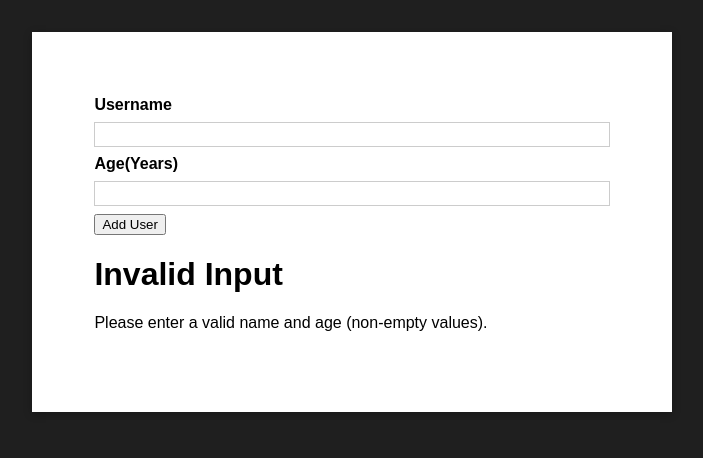
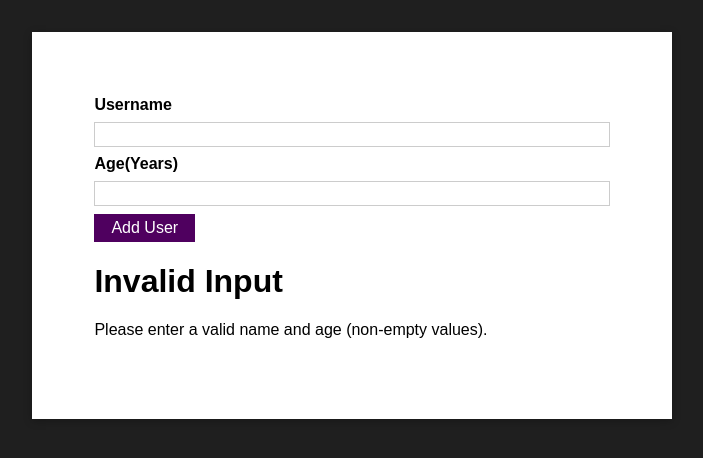
Before and after one commit to varje/01-starting-project-21, a React (Create React App) app: page / in a window 1280 px wide. Shown: the top 458 px of the page, without its empty margins (288-991 px from the left). Built offline with nearby package versions, Linux system fonts and the light colour scheme.

Commit message:
separate button component

```diff
--- a/src/components/UI/Button.js
+++ b/src/components/UI/Button.js
@@ -0,0 +1,11 @@
+import classes from './Button.module.css';
+
+function Button() {
+  return (
+    <button type="submit" className={classes.button}>
+      Add User
+    </button>
+  );
+}
+
+export default Button;
--- /dev/null
+++ b/src/components/UI/Button.module.css
@@ -0,0 +1,18 @@
+.button {
+  font: inherit;
+  border: 1px solid #4f005f;
+  background: #4f005f;
+  color: white;
+  padding: 0.25rem 1rem;
+  cursor: pointer;
+}
+
+.button:hover,
+.button:active {
+  background: #741188;
+  border-color: #741188;
+}
+
+.button:focus {
+  outline: none;
+}
--- a/src/components/Users/AddUser.js
+++ b/src/components/Users/AddUser.js
@@ -1,6 +1,7 @@
 import { useState } from 'react';
 import classes from './AddUser.module.css';
 import ErrorModal from '../ErrorModal';
+import Button from '../UI/Button';
 
 function AddUser(props) {
   const [user, setUser] = useState({
@@ -33,7 +34,7 @@
         <input id="username" type="text" onChange={changeHandler} />
         <label htmlFor="age">Age(Years)</label>
         <input id="age" type="number" onChange={changeHandler} />
-        <button type="submit">Add User</button>
+        <Button/>
       </form>
       {(!user.username || !user.age)  && <ErrorModal />}
     </div>
```
